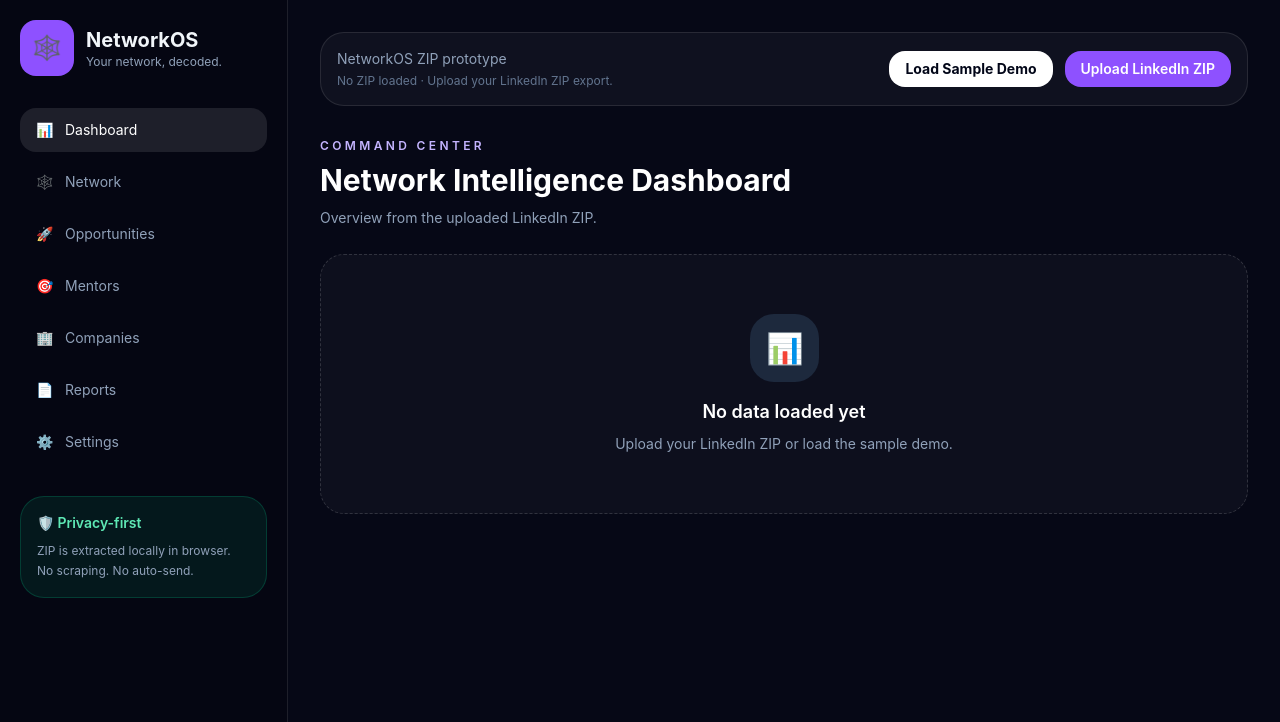
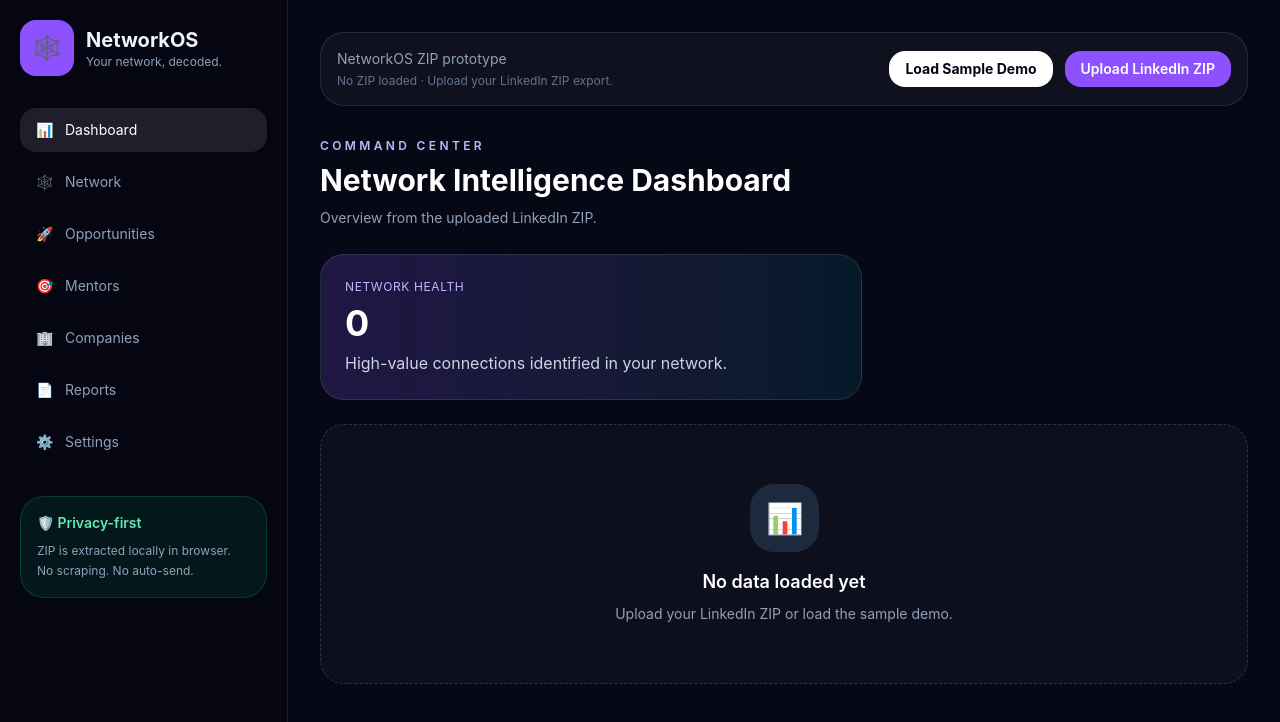
Before and after one commit to powaromkar691-del/network_os, a React (Vite) app: page / in a window 1280 px wide. Shown: the top 722 px of the page. Built offline with nearby package versions, Linux system fonts and the light colour scheme.

Commit message:
feat: add dashboard opportunity snapshot

```diff
--- /dev/null
+++ b/src/components/OpportunitySnapshot.jsx
@@ -0,0 +1,35 @@
+export default function OpportunitySnapshot({
+  contact
+}) {
+  if (!contact) return null;
+
+  return (
+    <div className="rounded-3xl border border-white/10 bg-white/[0.05] p-5">
+      <p className="mb-2 text-xs uppercase tracking-wider text-violet-300">
+        Best Opportunity
+      </p>
+
+      <h3 className="text-xl font-semibold text-white">
+        {contact.fullName}
+      </h3>
+
+      <p className="mt-1 text-sm text-slate-400">
+        {contact.position}
+      </p>
+
+      <p className="mt-1 text-sm text-slate-500">
+        {contact.company}
+      </p>
+
+      <div className="mt-4 flex gap-2">
+        <span className="rounded-full bg-emerald-500/10 px-3 py-1 text-xs text-emerald-300">
+          Score {contact.priorityScore}
+        </span>
+
+        <span className="rounded-full bg-violet-500/10 px-3 py-1 text-xs text-violet-200">
+          {contact.domain}
+        </span>
+      </div>
+    </div>
+  );
+}
--- a/src/views/DashboardView.jsx
+++ b/src/views/DashboardView.jsx
@@ -3,16 +3,24 @@
 import StatCard from "../components/StatCard";
 import SimpleBarChart from "../components/SimpleBarChart";
 import SectionCounts from "../components/SectionCounts";
-
+import OpportunitySnapshot from "../components/OpportunitySnapshot";
 export default function DashboardView({
   connections,
   metrics,
   sections,
   profileAudit,
   domainData,
-  companyData
+  companyData,
+  mentorList
 }) {
   if (!connections.length) {
+    const topOpportunity =
+     mentorList?.length
+      ? mentorList[0]
+      : connections[0];
+
+
+
     return (
       <section>
         <SectionTitle
@@ -20,6 +28,24 @@
           title="Network Intelligence Dashboard"
           subtitle="Overview from the uploaded LinkedIn ZIP."
         />
+        <div className="mb-6 grid gap-6 xl:grid-cols-[1.5fr_1fr]">
+          <div className="rounded-3xl border border-white/10 bg-gradient-to-r from-violet-500/20 to-cyan-500/10 p-6">
+          <p className="text-xs uppercase tracking-wider text-violet-300">
+             Network Health
+          </p>
+          <h2 className="mt-2 text-4xl font-bold text-white">
+            {metrics.high}
+          </h2>
+          <p className="mt-2 text-slate-300">
+            High-value connections identified in your network.
+          </p>
+
+          </div>
+          <OpportunitySnapshot
+            contact={topOpportunity}
+          />
+        </div>
+
 
         <EmptyState
           title="No data loaded yet"
```
Also changed, not shown: 1 other file (tests, documents, lock files or other folders).
